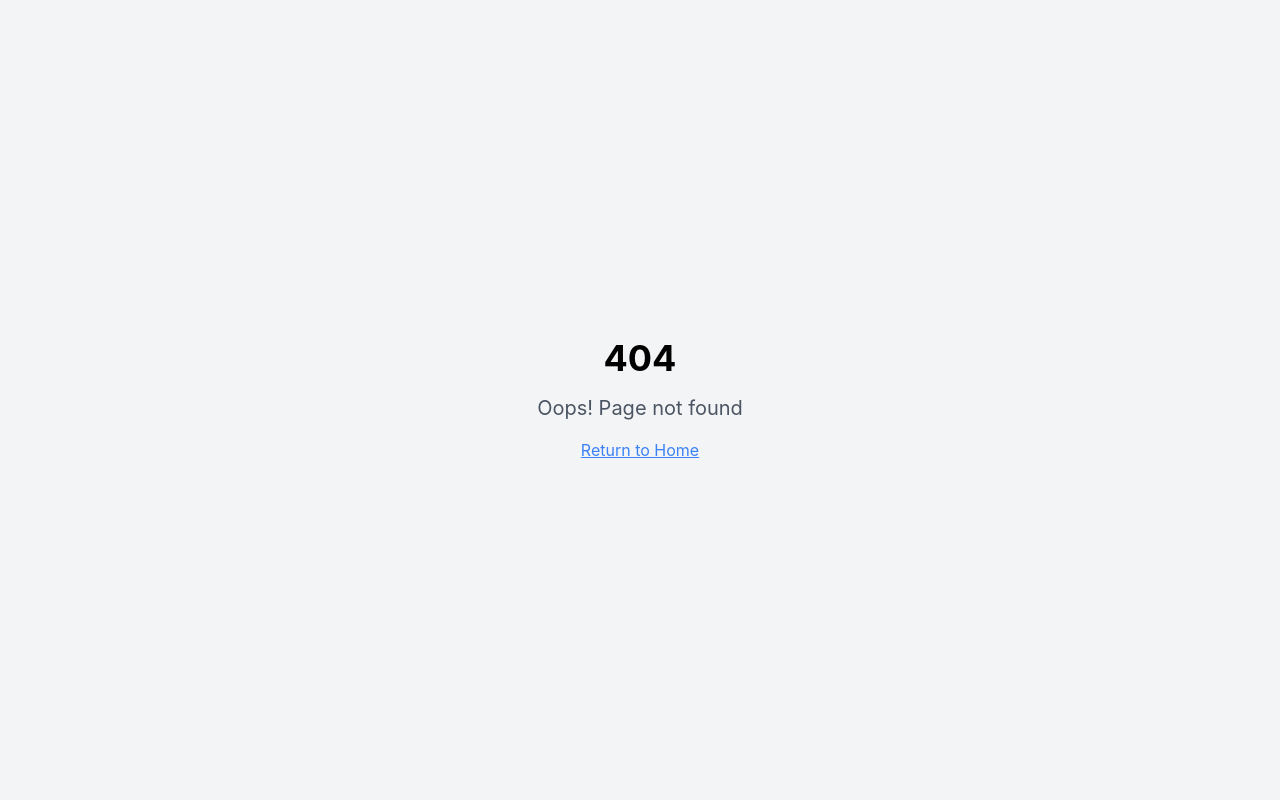
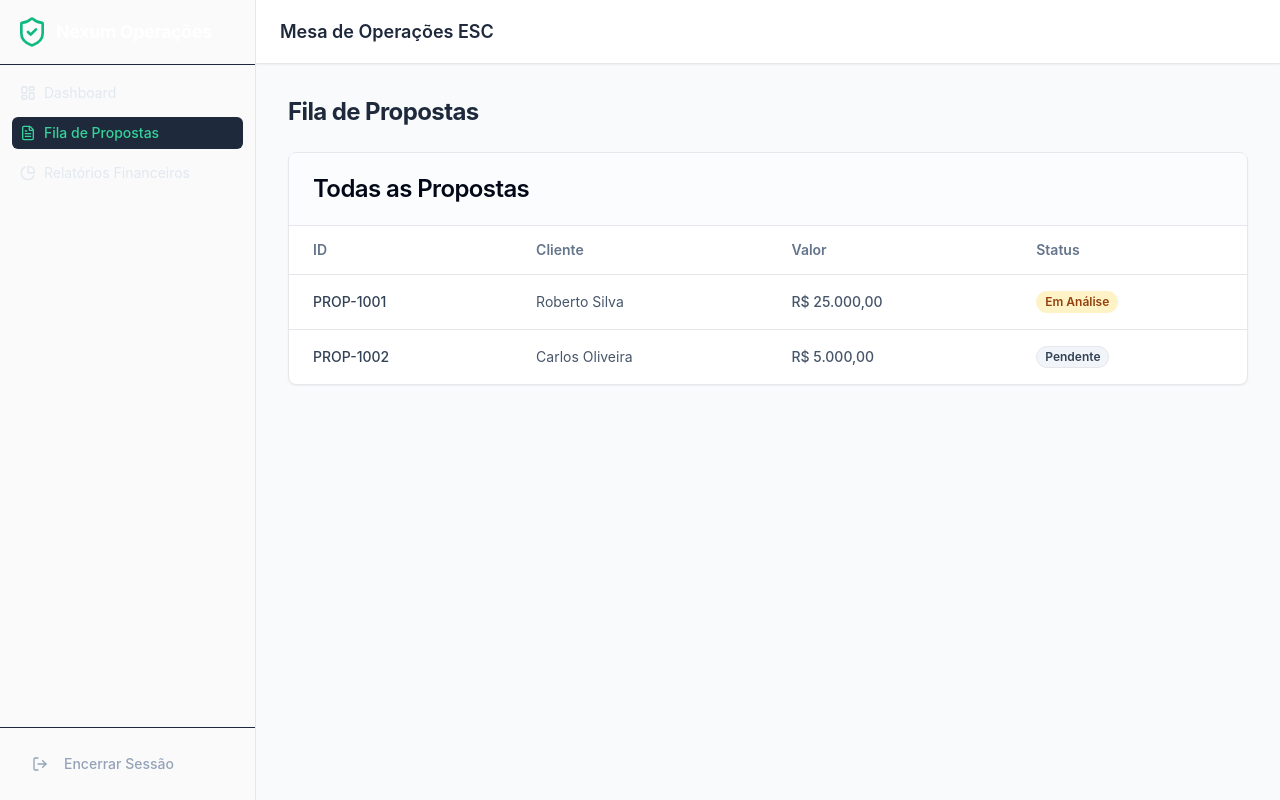
Before and after one commit to andersonleandro28/nexum-security-esc-rjqam4166, a React (Vite) app: page /admin/proposals in a window 1280 px wide. Before the commit this address had no page. Built offline with nearby package versions, Linux system fonts and the light colour scheme.

Commit message:
feat: Implement core Nexum Security layout and screens

```diff
--- a/src/App.tsx
+++ b/src/App.tsx
@@ -5,25 +5,46 @@ import { Toaster as Sonner } from '@/components/ui/sonner'
 import { TooltipProvider } from '@/components/ui/tooltip'
 import Index from './pages/Index'
 import NotFound from './pages/NotFound'
-import Layout from './components/Layout'
+import Onboarding from './pages/Onboarding'
+import CustomerDashboard from './pages/customer/Dashboard'
+import AdminDashboard from './pages/admin/Dashboard'
+import AdminProposals from './pages/admin/Proposals'
+import AdminReports from './pages/admin/Reports'
+import { PublicLayout } from './components/PublicLayout'
+import { CustomerLayout } from './components/CustomerLayout'
+import { AdminLayout } from './components/AdminLayout'
+import { MainProvider } from './stores/main'
 
 // ONLY IMPORT AND RENDER WORKING PAGES, NEVER ADD PLACEHOLDER COMPONENTS OR PAGES IN THIS FILE
 // AVOID REMOVING ANY CONTEXT PROVIDERS FROM THIS FILE (e.g. TooltipProvider, Toaster, Sonner)
 
 const App = () => (
+  <MainProvider>
     <BrowserRouter future={{ v7_startTransition: false, v7_relativeSplatPath: false }}>
       <TooltipProvider>
         <Toaster />
         <Sonner />
         <Routes>
-        <Route element={<Layout />}>
+          <Route element={<PublicLayout />}>
             <Route path="/" element={<Index />} />
-          {/* ADD ALL CUSTOM ROUTES MUST BE ADDED HERE */}
+            <Route path="/onboarding" element={<Onboarding />} />
           </Route>
+
+          <Route path="/customer" element={<CustomerLayout />}>
+            <Route path="dashboard" element={<CustomerDashboard />} />
+          </Route>
+
+          <Route path="/admin" element={<AdminLayout />}>
+            <Route path="dashboard" element={<AdminDashboard />} />
+            <Route path="proposals" element={<AdminProposals />} />
+            <Route path="reports" element={<AdminReports />} />
+          </Route>
+
           <Route path="*" element={<NotFound />} />
         </Routes>
       </TooltipProvider>
     </BrowserRouter>
+  </MainProvider>
 )
 
 export default App
--- /dev/null
+++ b/src/pages/admin/Dashboard.tsx
@@ -0,0 +1,30 @@
+import useMainStore from '@/stores/main'
+import { Card, CardContent, CardHeader, CardTitle } from '@/components/ui/card'
+
+export default function AdminDashboard() {
+  const { proposals, loans } = useMainStore()
+
+  return (
+    <div className="space-y-6">
+      <h2 className="text-2xl font-bold tracking-tight text-slate-800">Dashboard Geral</h2>
+      <div className="grid grid-cols-1 md:grid-cols-2 gap-6">
+        <Card className="border-slate-200 shadow-sm">
+          <CardHeader className="pb-2">
+            <CardTitle className="text-sm font-medium text-slate-500">Propostas Ativas</CardTitle>
+          </CardHeader>
+          <CardContent>
+            <p className="text-3xl font-bold text-emerald-600">{proposals.length}</p>
+          </CardContent>
+        </Card>
+        <Card className="border-slate-200 shadow-sm">
+          <CardHeader className="pb-2">
+            <CardTitle className="text-sm font-medium text-slate-500">Empréstimos Ativos</CardTitle>
+          </CardHeader>
+          <CardContent>
+            <p className="text-3xl font-bold text-blue-600">{loans.length}</p>
+          </CardContent>
+        </Card>
+      </div>
+    </div>
+  )
+}
--- /dev/null
+++ b/src/pages/admin/Proposals.tsx
@@ -0,0 +1,75 @@
+import useMainStore from '@/stores/main'
+import { Card, CardContent, CardHeader, CardTitle } from '@/components/ui/card'
+import {
+  Table,
+  TableBody,
+  TableCell,
+  TableHead,
+  TableHeader,
+  TableRow,
+} from '@/components/ui/table'
+import { Badge } from '@/components/ui/badge'
+
+export default function AdminProposals() {
+  const { proposals } = useMainStore()
+
+  const formatCurrency = (value: number) => {
+    return new Intl.NumberFormat('pt-BR', { style: 'currency', currency: 'BRL' }).format(value)
+  }
+
+  return (
+    <div className="space-y-6">
+      <h2 className="text-2xl font-bold tracking-tight text-slate-800">Fila de Propostas</h2>
+      <Card className="shadow-sm">
+        <CardHeader className="border-b bg-slate-50/50">
+          <CardTitle>Todas as Propostas</CardTitle>
+        </CardHeader>
+        <CardContent className="p-0">
+          <Table>
+            <TableHeader>
+              <TableRow className="bg-white hover:bg-white">
+                <TableHead className="pl-6 font-semibold">ID</TableHead>
+                <TableHead className="font-semibold">Cliente</TableHead>
+                <TableHead className="font-semibold">Valor</TableHead>
+                <TableHead className="font-semibold">Status</TableHead>
+              </TableRow>
+            </TableHeader>
+            <TableBody>
+              {proposals.map((p) => (
+                <TableRow key={p.id} className="hover:bg-slate-50/80">
+                  <TableCell className="font-medium text-slate-700 pl-6">{p.id}</TableCell>
+                  <TableCell className="text-slate-600">{p.customerName}</TableCell>
+                  <TableCell className="text-slate-600 font-medium">
+                    {formatCurrency(p.amount)}
+                  </TableCell>
+                  <TableCell>
+                    {p.status === 'Em Análise' && (
+                      <Badge variant="secondary" className="bg-amber-100 text-amber-800 px-2">
+                        {p.status}
+                      </Badge>
+                    )}
+                    {p.status === 'Pendente' && (
+                      <Badge variant="outline" className="bg-slate-100 text-slate-700 px-2">
+                        {p.status}
+                      </Badge>
+                    )}
+                    {p.status === 'Aprovado' && (
+                      <Badge variant="secondary" className="bg-emerald-100 text-emerald-800 px-2">
+                        {p.status}
+                      </Badge>
+                    )}
+                    {p.status === 'Reprovado' && (
+                      <Badge variant="destructive" className="bg-red-100 text-red-800 px-2">
+                        {p.status}
+                      </Badge>
+                    )}
+                  </TableCell>
+                </TableRow>
+              ))}
+            </TableBody>
+          </Table>
+        </CardContent>
+      </Card>
+    </div>
+  )
+}
--- /dev/null
+++ b/src/pages/admin/Reports.tsx
@@ -0,0 +1,28 @@
+import { Card, CardContent, CardHeader, CardTitle, CardDescription } from '@/components/ui/card'
+import { PieChart } from 'lucide-react'
+
+export default function AdminReports() {
+  return (
+    <div className="space-y-6">
+      <h2 className="text-2xl font-bold tracking-tight text-slate-800">Relatórios Financeiros</h2>
+      <Card className="shadow-sm border-dashed border-2">
+        <CardHeader>
+          <div className="w-12 h-12 bg-slate-100 rounded-lg flex items-center justify-center mb-4">
+            <PieChart className="w-6 h-6 text-slate-400" />
+          </div>
+          <CardTitle>Módulo em Desenvolvimento</CardTitle>
+          <CardDescription>
+            Os relatórios detalhados de fluxo de caixa e inadimplência estarão disponíveis na
+            próxima atualização.
+          </CardDescription>
+        </CardHeader>
+        <CardContent>
+          <p className="text-sm text-slate-500">
+            Enquanto isso, você pode acompanhar os indicadores principais diretamente pelo
+            Dashboard.
+          </p>
+        </CardContent>
+      </Card>
+    </div>
+  )
+}
```
Also changed, not shown: .skip.config.json. Lines whose indentation alone changed are shown as unchanged.
